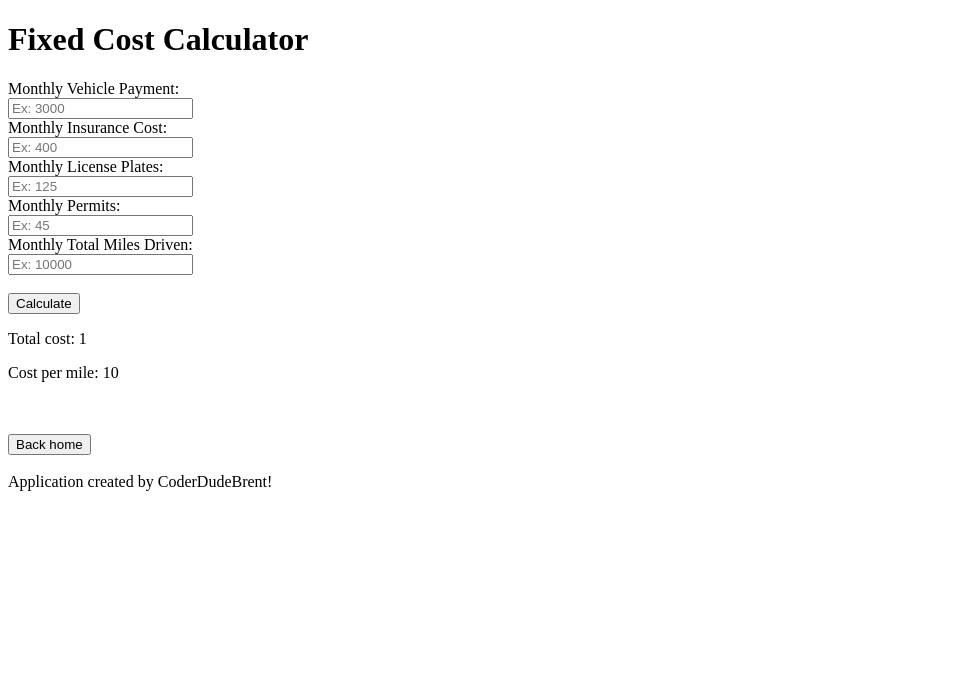
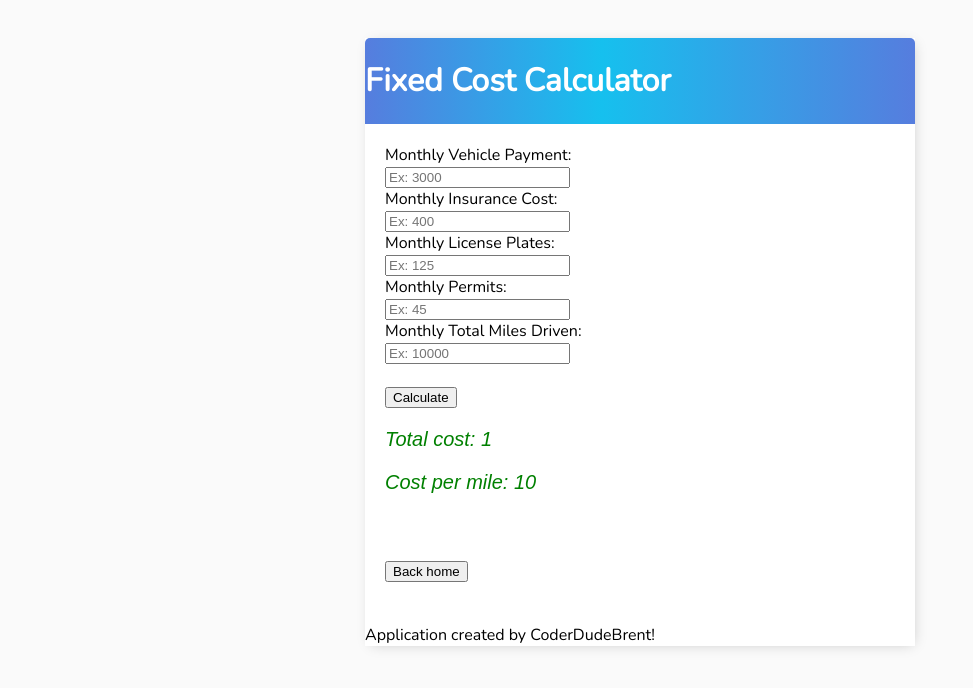
Before and after one commit to CoderDudeBrent/ProfitCalculator, a Django app: template fixedcost/templates/fixedcost.html in a window 1280 px wide. Shown: the top 688 px of the page, without its empty margins (0-973 px from the left). Run offline with Django 4.2, Linux system fonts and the light colour scheme; the template is opened without the code that fills it: most values are stand-ins (such as "Sample title", 1, 10 or a date in 2020).

Commit message:
Bug fixes - calculate button on eachpage displaying an 404,
Stylized for readability, user friendly experiences and just a nicer look

```diff
--- a/fixedcost/templates/fixedcost.html
+++ b/fixedcost/templates/fixedcost.html
@@ -1,3 +1,6 @@
+{% extends 'main.html' %}
+{% block content %}
+
 <!DOCTYPE html>
 <html lang="en">
 
@@ -9,8 +12,11 @@
 </head>
 
 <body>
+    <div class="header-bar">
         <h1>Fixed Cost Calculator</h1>
+    </div>
 
+    <div class="card-body">
         <form action="{% url 'calculate_cost' %}" method="post">
             {% csrf_token %}
 
@@ -29,18 +35,26 @@
             <label>Monthly Total Miles Driven:</label><br>
             <input type="number" placeholder="Ex: 10000" name="total_miles_driven"><br><br>
 
-        <input type="submit" value="Calculate">
+            <input type="submit" value="Calculate"><br>
+            <div class="error">
+                <p>{{ error_message }}</p>
+            </div>
 
-
+            <div class="results">
                 <!-- Display the total cost -->
                 <p>Total cost: {{ total_cost }}</p>
 
                 <!-- Display the cost per mile -->
                 <p>Cost per mile: {{ cost_per_mile }}</p><br><br>
+            </div>
+
 
         </form>
-    <form action="http://127.0.0.1:8000/home/">
+        <form action="http://127.0.0.1:8000">
             <input type="submit" value="Back home" />
+    </div>
+
+
     </form><br>
 </body>
 
@@ -49,3 +63,5 @@
 </footer>
 
 </html>
+
+{% endblock content %}
--- a/profit/views.py
+++ b/profit/views.py
@@ -15,6 +15,10 @@ def calculate_profit(request):
 
         average_fuel_cost = 3.10
 
+        if miles_driven == '' or average_mpg == '' or payment == '':
+            error_message = "Please fill every entry."
+            return render(request, 'profit.html', {'error_message': error_message})
+
         # Calculate the profit
         profit = float(payment) - (float(miles_driven) /
                                    float(average_mpg)) * float(average_fuel_cost)
--- a/profitcalculator/urls.py
+++ b/profitcalculator/urls.py
@@ -19,7 +19,7 @@ from django.urls import include, path
 urlpatterns = [
     path('admin/', admin.site.urls),
     path('fixedcost/', include('fixedcost.urls')),
-    path('home/', include('home.urls')),
+    path('', include('home.urls')),
     path('variablecost/', include('variablecost.urls')),
     path('profit/', include('profit.urls')),
 ]
--- /dev/null
+++ b/variablecost/templates/main.html
@@ -0,0 +1,85 @@
+<!doctype html>
+<html lang="en">
+
+<head>
+    <meta charset="UTF-8">
+    <meta name="viewport"
+        content="width=device-width, user-scalable=no, initial-scale=1.0, maximum-scale=1.0, minimum-scale=1.0">
+    <meta http-equiv="X-UA-Compatible" content="ie=edge">
+    <title>To Do List</title>
+
+    <link rel="preconnect" href="https://fonts.googleapis.com">
+    <link rel="preconnect" href="https://fonts.gstatic.com" crossorigin>
+    <link href="https://fonts.googleapis.com/css2?family=Nunito:wght@200&display=swap" rel="stylesheet">
+
+    <style>
+        body {
+            background-color: #FAFAFA;
+            font-family: 'Nunito', sans-serif;
+            padding-top: 30px;
+        }
+
+        .container {
+            max-width: 550px;
+            margin: auto;
+            background-color: #fff;
+            -webkit-box-shadow: 2px 2px 13px -4px rgba(0, 0, 0, 0.21);
+            box-shadow: 2px 2px 13px -4px rgba(0, 0, 0, 0.21);
+        }
+
+        .header-bar {
+            display: flex;
+            justify-content: space-between;
+            color: #fff;
+            border-radius: 5px 5px 0 0;
+            background: linear-gradient(90deg, #567dde 0%, #16c0ee 43%, #567dde 100%);
+        }
+
+
+        .card-body {
+            padding: 20px;
+        }
+
+        .results {
+            color: green;
+            font-family: Arial, Helvetica, sans-serif;
+            font-style: italic;
+            font-size: 20px;
+        }
+
+        .error {
+            font-size: 20px;
+            background-color: black;
+            color: red;
+            animation: pulse 2s infinite;
+        }
+
+        @keyframes pulse {
+            0% {
+                color: red;
+            }
+
+            50% {
+                color: darkred;
+            }
+
+            100% {
+                color: red;
+            }
+        }
+    </style>
+    </style>
+
+</head>
+
+<body>
+    <div class="container">
+        {% block content %}
+
+
+        {% endblock content %}
+    </div>
+
+</body>
+
+</html>
```
Also changed, not shown: fixedcost/views.py (+10 -4 lines), home/templates/home.html (+12 -0 lines), profit/templates/profit.html (+18 -2 lines), variablecost/templates/variablecost.html (+16 -3 lines), variablecost/views.py (+13 -8 lines). Lines whose indentation alone changed are shown as unchanged.
